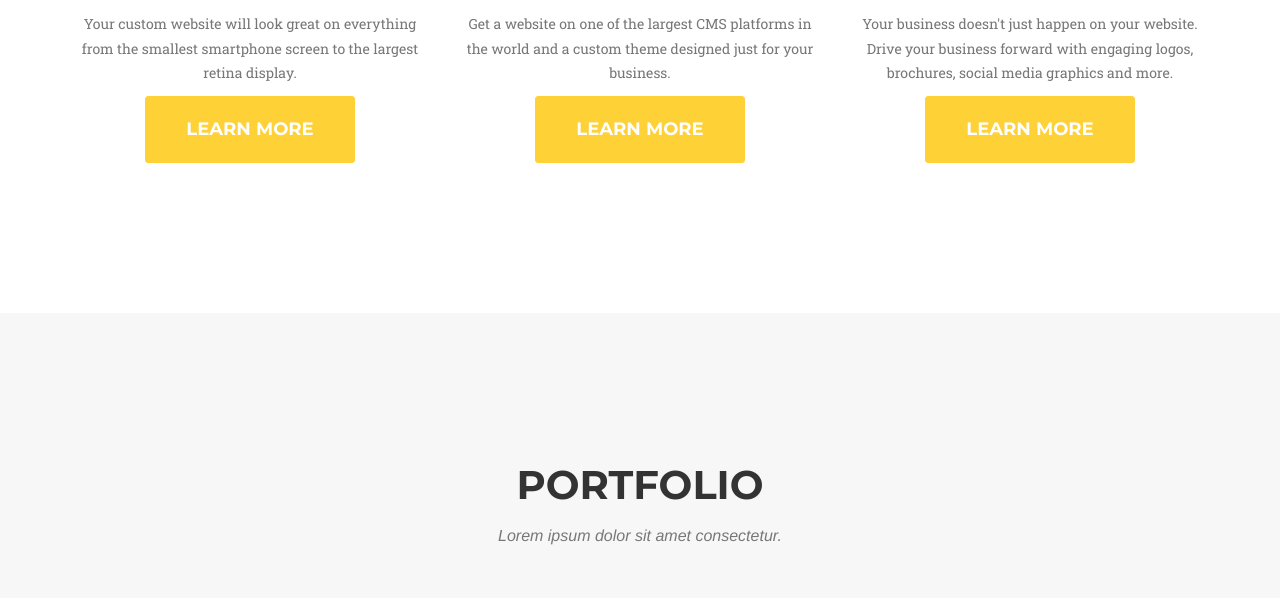
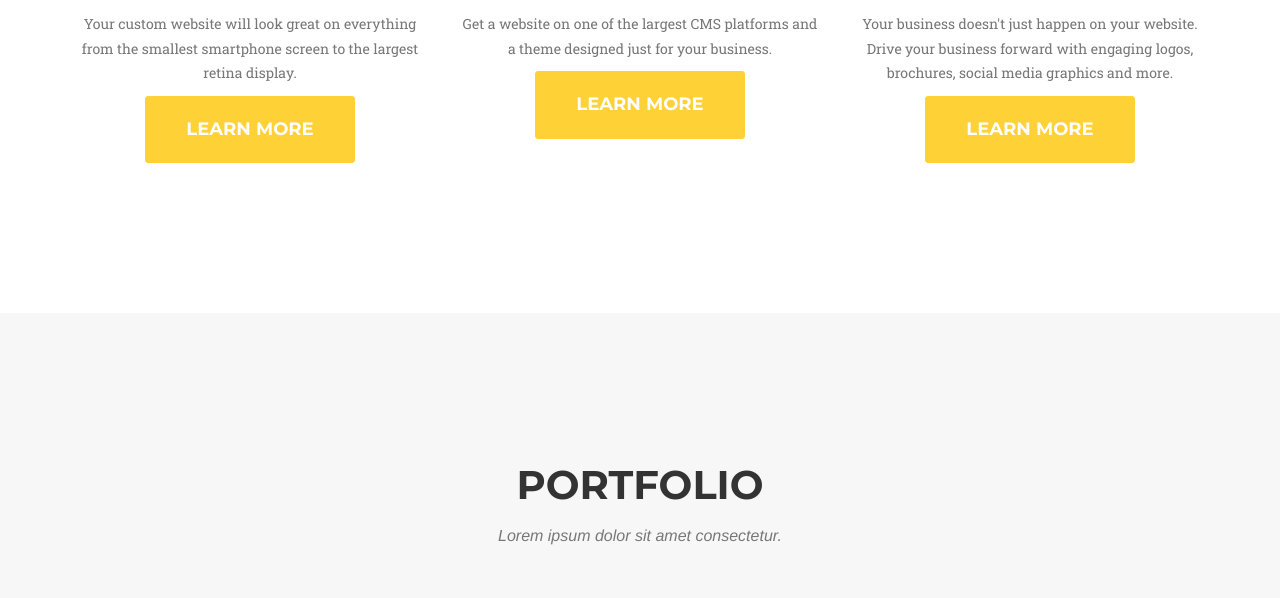
Before and after one commit to aliciasecord/aliciasecord.github.io, a plain HTML site: page index.html in a window 1280 px wide. Shown: the part 1137-1735 px from the top of the page. Drawn offline with nearby package versions, Linux system fonts and the light colour scheme; a script that the page names is missing; a web font is replaced by a local one.

Commit message:
Update index.html

```diff
--- a/index.html
+++ b/index.html
@@ -6,7 +6,7 @@
     <meta charset="utf-8">
     <meta http-equiv="X-UA-Compatible" content="IE=edge">
     <meta name="viewport" content="width=device-width, initial-scale=1">
-    <meta name="description" content="Alicia Secord is a full-service web and print designer and developer.">
+    <meta name="description" content="Alicia Secord is a full-service web and print designer">
     <meta name="keywords" content="Alicia Secord, responsive web design, customize wordpress template, print design, full-service design, logo design, web developer">
     <meta name="author" content="Alicia Secord">
 
@@ -27,7 +27,6 @@
     <link href='https://fonts.googleapis.com/css?family=Dawning+of+a+New+Day' rel='stylesheet' type='text/css'>
 
     <!-- HTML5 Shim and Respond.js IE8 support of HTML5 elements and media queries -->
-    <!-- WARNING: Respond.js doesn't work if you view the page via file:// -->
     <!--[if lt IE 9]>
         <script src="https://oss.maxcdn.com/libs/html5shiv/3.7.0/html5shiv.js"></script>
         <script src="https://oss.maxcdn.com/libs/respond.js/1.4.2/respond.min.js"></script>
@@ -112,7 +111,7 @@
                         <i class="fa fa-laptop fa-stack-1x fa-inverse"></i>
                     </span>
                     <h4 class="service-heading">Customized Templates and Themes</h4>
-                    <p class="text-muted">Get a website on one of the largest CMS platforms in the world and a custom theme designed just for your business.</p>
+                    <p class="text-muted">Get a website on one of the largest CMS platforms and a theme designed just for your business.</p>
                     <a href="#contact" class="page-scroll btn btn-xl">Learn More</a>
                 </div>
                 <div class="col-md-4">
```
